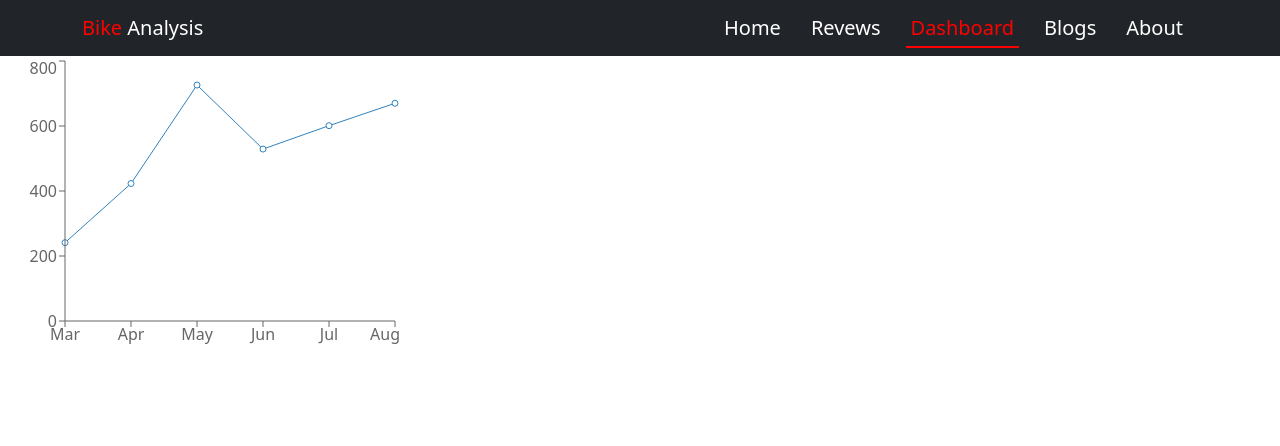
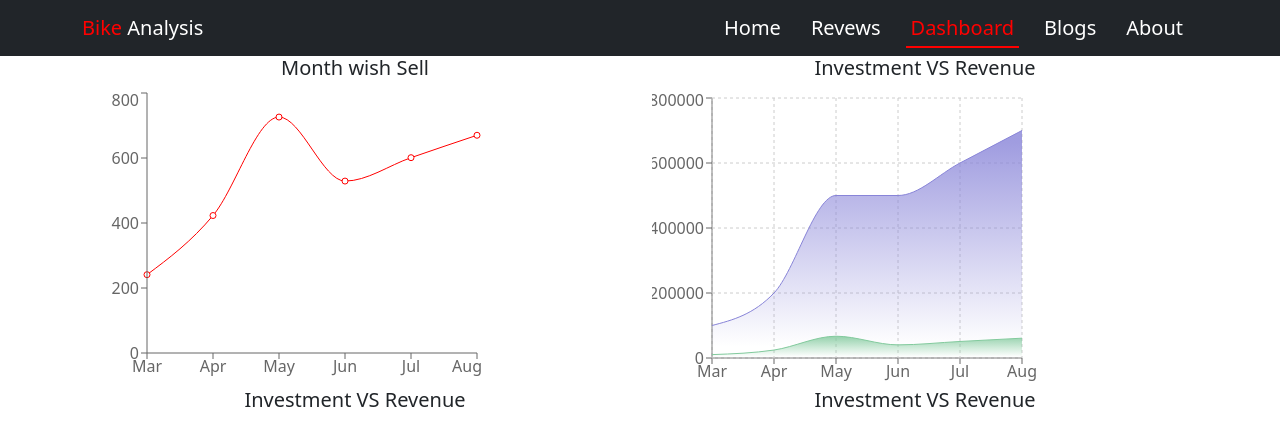
Before and after one commit to mosheurpau/Bike-Analysis, a React (Create React App) app: page /dashboard in a window 1280 px wide. Shown: the top 446 px of the page. Built offline with nearby package versions, Linux system fonts and the light colour scheme.

Commit message:
added AreaChart

```diff
--- a/src/components/Dashboard/Dashboard.js
+++ b/src/components/Dashboard/Dashboard.js
@@ -1,5 +1,15 @@
 import React from "react";
-import { Line, LineChart, Tooltip, XAxis, YAxis } from "recharts";
+import { Col, Container, Row } from "react-bootstrap";
+import {
+  Area,
+  AreaChart,
+  CartesianGrid,
+  Line,
+  LineChart,
+  Tooltip,
+  XAxis,
+  YAxis,
+} from "recharts";
 
 const Dashboard = () => {
   const data = [
@@ -41,13 +51,68 @@ const Dashboard = () => {
     },
   ];
   return (
+    <Container>
+      <Row>
+        <Col sm={6}>
+          <h5>Month wish Sell</h5>
+          <div>
             <LineChart width={400} height={300} data={data}>
-      <Line dataKey={"sell"}></Line>
+              <Line type="monotone" dataKey={"sell"} stroke="#FF0000"></Line>
               <XAxis dataKey="month"></XAxis>
               <Tooltip />
               <YAxis></YAxis>
               <h3>Sell</h3>
             </LineChart>
+          </div>
+        </Col>
+        <Col sm={6}>
+          <h5>Investment VS Revenue</h5>
+          <AreaChart
+            width={400}
+            height={300}
+            data={data}
+            margin={{ top: 10, right: 30, left: 0, bottom: 0 }}
+          >
+            <defs>
+              <linearGradient id="colorUv" x1="0" y1="0" x2="0" y2="1">
+                <stop offset="5%" stopColor="#8884d8" stopOpacity={0.8} />
+                <stop offset="95%" stopColor="#8884d8" stopOpacity={0} />
+              </linearGradient>
+              <linearGradient id="colorPv" x1="0" y1="0" x2="0" y2="1">
+                <stop offset="5%" stopColor="#82ca9d" stopOpacity={0.8} />
+                <stop offset="95%" stopColor="#82ca9d" stopOpacity={0} />
+              </linearGradient>
+            </defs>
+            <XAxis dataKey="month" />
+            <YAxis />
+            <CartesianGrid strokeDasharray="3 3" />
+            <Tooltip />
+            <Area
+              type="monotone"
+              dataKey="investment"
+              stroke="#8884d8"
+              fillOpacity={1}
+              fill="url(#colorUv)"
+            />
+            <Area
+              type="monotone"
+              dataKey="revenue"
+              stroke="#82ca9d"
+              fillOpacity={1}
+              fill="url(#colorPv)"
+            />
+          </AreaChart>
+        </Col>
+      </Row>
+      <Row>
+        <Col sm={6}>
+          <h5>Investment VS Revenue</h5>
+        </Col>
+        <Col sm={6}>
+          <h5>Investment VS Revenue</h5>
+        </Col>
+      </Row>
+    </Container>
   );
 };
 
```
Lines whose indentation alone changed are shown as unchanged.
